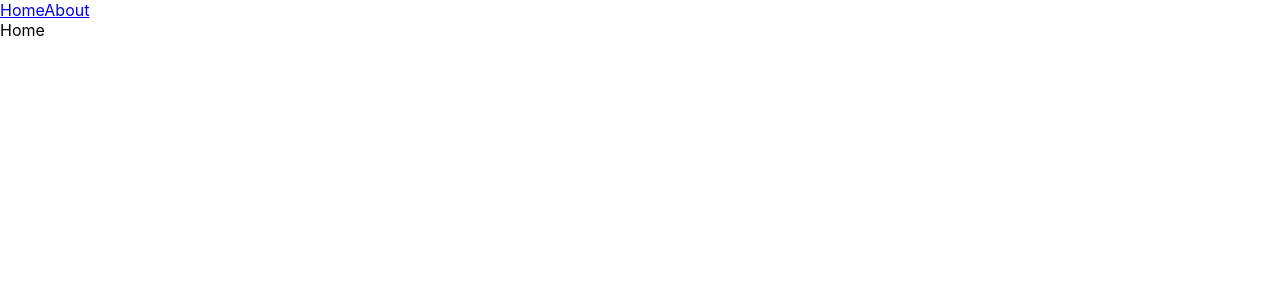
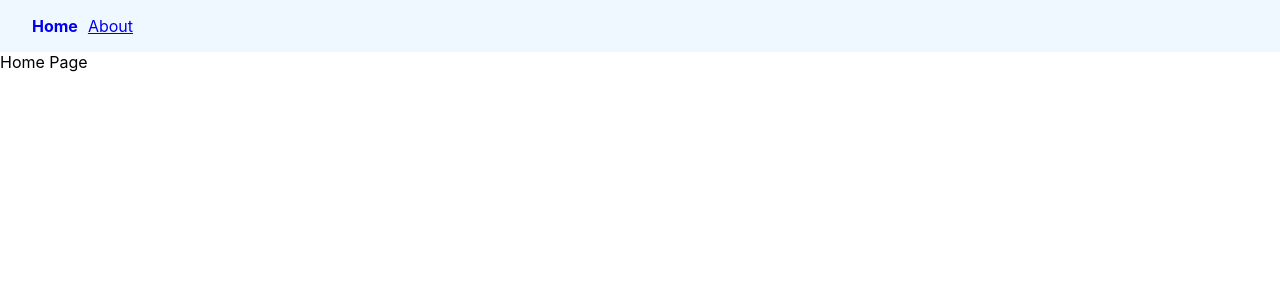
Before and after one commit to aman431/React-Router-Dom, a React (Vite) app: page / in a window 1280 px wide. Shown: the top 300 px of the page. Built offline with nearby package versions, Linux system fonts and the light colour scheme.

Commit message:
Active link by using a Navlink from react-router-dom done

```diff
--- a/src/App.css
+++ b/src/App.css
@@ -40,3 +40,17 @@
 button {
   font-size: calc(10px + 2vmin);
 }
+
+
+nav {
+  background-color: aliceblue;
+  padding: 16px 32px;
+}
+
+nav a {
+  margin-right: 10px;
+}
+/* nav a.active {
+  text-decoration: none;
+  font-weight: bold;
+} */
--- a/src/component/About.jsx
+++ b/src/component/About.jsx
@@ -1,5 +1,5 @@
 import React from "react";
 
 export const About = () => {
-  return <div>About</div>;
+  return <div>About Page</div>;
 };
--- a/src/component/Home.jsx
+++ b/src/component/Home.jsx
@@ -1,5 +1,5 @@
 import React from "react";
 
 export const Home = () => {
-  return <div>Home</div>;
+  return <div>Home Page</div>;
 };
--- a/src/component/Navbar.jsx
+++ b/src/component/Navbar.jsx
@@ -1,9 +1,19 @@
-import { Link } from "react-router-dom";
+import { Link, NavLink } from "react-router-dom";
 export const Navbar = () => {
+  const NavLinkStyles = ({ isActive }) => {
+    return {
+      fontWeight: isActive ? "bold" : "normal",
+      textDecoration: isActive ? "none" : "underline",
+    };
+  };
   return (
     <nav>
-      <Link to="/">Home</Link>
-      <Link to="/about">About</Link>
+      <NavLink to="/" style={NavLinkStyles}>
+        Home
+      </NavLink>
+      <NavLink to="/about" style={NavLinkStyles}>
+        About
+      </NavLink>
     </nav>
   );
 };
```
Also changed, not shown: 1 other file (tests, documents, lock files or other folders).
